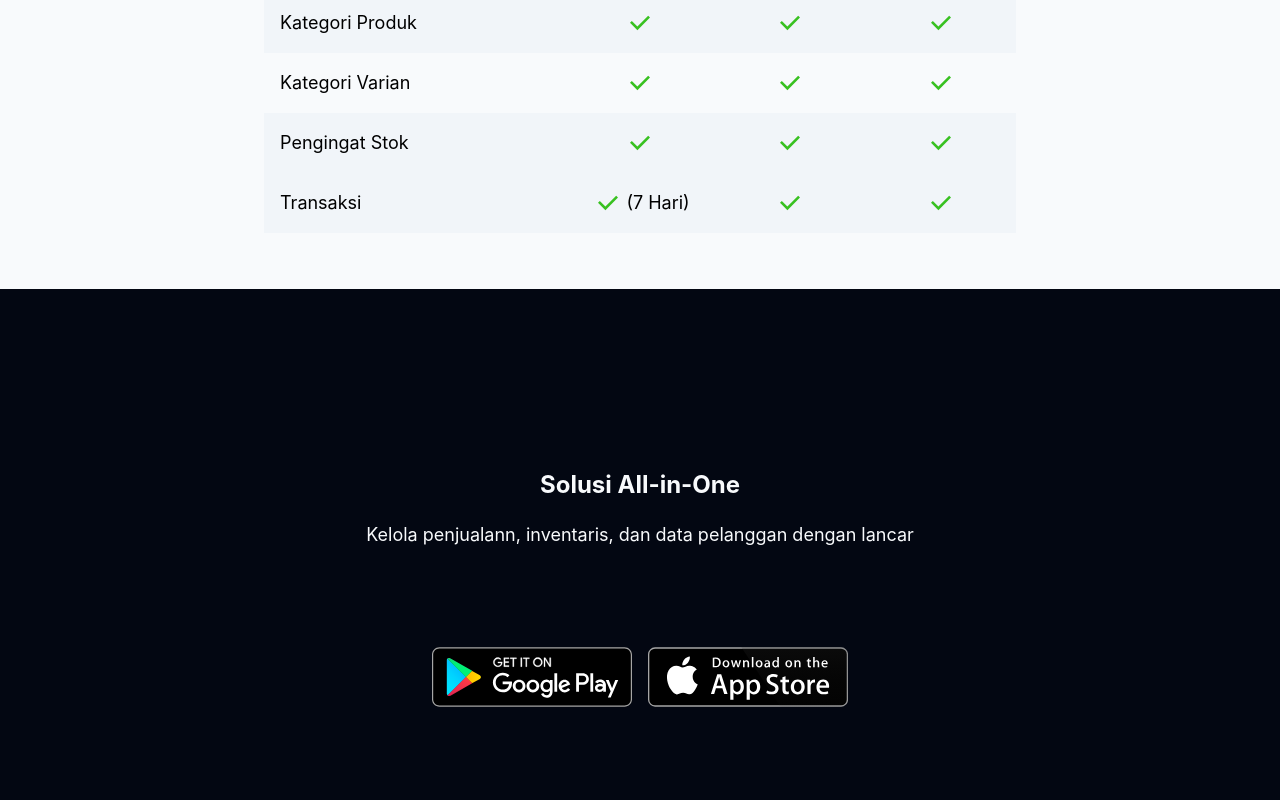
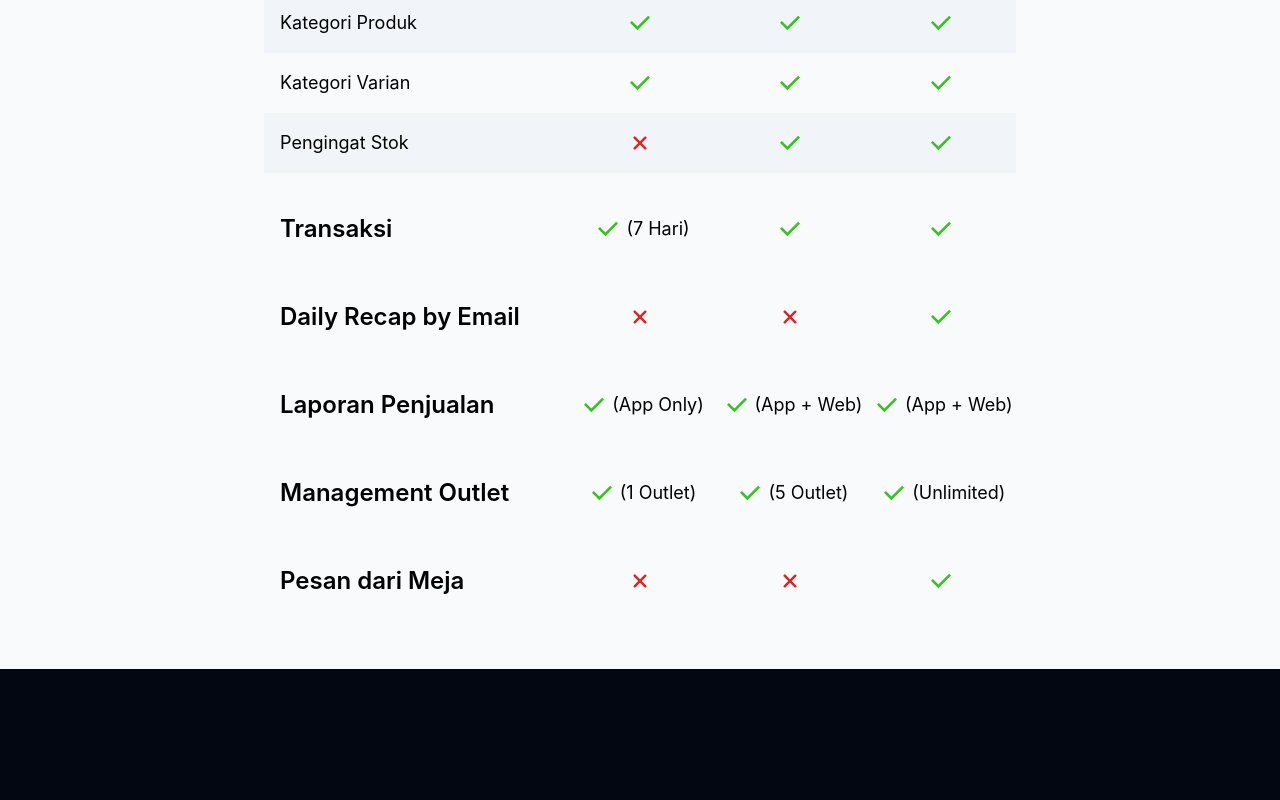
Before and after one commit to kevinkeits/serenePOS-landing, a React (Create React App) app: page / in a window 1280 px wide. Shown: the part 4180-4980 px from the top of the page. Built offline with nearby package versions, Linux system fonts and the light colour scheme.

Commit message:
upload background and add content

```diff
--- a/src/elements/AddPage.js
+++ b/src/elements/AddPage.js
@@ -6,7 +6,7 @@ const AddPage = () => {
   return (
     <div className='bg-gray-950 py-40'>
       <p className='text-2xl m-5 font-bold text-center text-slate-50'>Solusi All-in-One</p>
-      <p className='m-5 text-lg text-center text-slate-50'>Kelola penjualann, inventaris, dan data pelanggan dengan lancar</p>
+      <p className='m-5 text-lg text-center text-slate-50'>Kelola penjualan, inventaris, dan data pelanggan dengan lancar</p>
       <div className='flex justify-center items-center'>
         <img src={googleplay} alt="Google Play" class="m-2"/>
         <img src={appstore} alt="App Store" class="m-2"/>
--- a/src/elements/FooterPage.js
+++ b/src/elements/FooterPage.js
@@ -17,7 +17,7 @@ const FooterPage = () => {
           <p className='text-slate-50'>Copyright © 2024. PT Teman Digital Indonesia. All Rights Reserved.</p>
         </div>
         <div className='flex px-2 py-2'>
-          <img src={insta} alt="App Store" class="m-2 w-8 h-8"/>
+          <a href='https://www.instagram.com/serenitycoffee.id/' target='_blank'><img src={insta} alt="App Store" class="m-2 w-8 h-8"/></a>
           <img src={linkedin} alt="App Store" class="m-2 w-8 h-8"/>
         </div>
 
--- a/src/elements/HargaPage.js
+++ b/src/elements/HargaPage.js
@@ -131,7 +131,7 @@ const HargaPage = () => {
           <p className='p-2 text-lg'>Absensi</p>
         </div>
         <div className=' flex justify-center bg-slate-100 h-full items-center'>
-          <img src={ceklis} alt="Check" class="w-5 h-5 m-2"/>
+          <img src={cross} alt="cross" class="w-5 h-5 m-2"/>
         </div>
         <div className=' flex justify-center bg-slate-100 h-full items-center'>
           <img src={ceklis} alt="Check" class="w-5 h-5 m-2"/>
@@ -143,7 +143,7 @@ const HargaPage = () => {
           <p className='p-2 text-lg'>Pengaturan Karyawan</p>
         </div>
         <div className=' flex justify-center h-full items-center'>
-          <img src={ceklis} alt="Check" class="w-5 h-5 m-2"/>
+          <img src={cross} alt="cross" class="w-5 h-5 m-2"/>
         </div>
         <div className=' flex justify-center h-full items-center'>
           <img src={ceklis} alt="Check" class="w-5 h-5 m-2"/>
@@ -160,7 +160,7 @@ const HargaPage = () => {
           <p className='p-2 text-lg'>Database Pelanggan</p>
         </div>
         <div className=' flex justify-center bg-slate-100 h-full items-center'>
-          <img src={ceklis} alt="Check" class="w-5 h-5 m-2"/>
+          <img src={cross} alt="cross" class="w-5 h-5 m-2"/>
         </div>
         <div className=' flex justify-center bg-slate-100 h-full items-center'>
           <img src={ceklis} alt="Check" class="w-5 h-5 m-2"/>
@@ -172,7 +172,7 @@ const HargaPage = () => {
           <p className='p-2 text-lg'>Loyalty Program</p>
         </div>
         <div className=' flex justify-center h-full items-center'>
-          <img src={ceklis} alt="Check" class="w-5 h-5 m-2"/>
+          <img src={cross} alt="cross" class="w-5 h-5 m-2"/>
         </div>
         <div className=' flex justify-center h-full items-center'>
           <img src={ceklis} alt="Check" class="w-5 h-5 m-2"/>
@@ -213,20 +213,7 @@ const HargaPage = () => {
           <p className='p-2 text-lg'>Pengingat Stok</p>
         </div>
         <div className=' flex justify-center bg-slate-100 h-full items-center'>
-          <img src={ceklis} alt="Check" class="w-5 h-5 m-2"/>
-        </div>
-        <div className=' flex justify-center bg-slate-100 h-full items-center'>
-          <img src={ceklis} alt="Check" class="w-5 h-5 m-2"/>
-        </div>
-        <div className=' flex justify-center bg-slate-100 h-full items-center'>
-          <img src={ceklis} alt="Check" class="w-5 h-5 m-2"/>
-        </div>
-        <div className='p-2 col-span-2 bg-slate-100'>
-          <p className='p-2 text-lg'>Transaksi</p>
-        </div>
-        <div className=' flex justify-center bg-slate-100 h-full items-center'>
-          <img src={ceklis} alt="Check" class="w-5 h-5 m-2"/>
-          <p className='text-center text-lg'>(7 Hari)</p>
+          <img src={cross} alt="cross" class="w-5 h-5 m-2"/>
         </div>
         <div className=' flex justify-center bg-slate-100 h-full items-center'>
           <img src={ceklis} alt="Check" class="w-5 h-5 m-2"/>
@@ -235,6 +222,83 @@ const HargaPage = () => {
           <img src={ceklis} alt="Check" class="w-5 h-5 m-2"/>
         </div>
       </div>
+      <div className='p-2 m-2 h-full rounded-lg grid grid-cols-5 items-center lg:mx-28 '>
+        <div className='p-2 col-span-2'>
+          <p className='p-2 font-semibold text-2xl'>Transaksi</p>
+        </div>
+        <div className=' flex justify-center h-full items-center'>
+          <img src={ceklis} alt="Check" class="w-5 h-5 m-2"/>
+          <p className='text-center text-lg'>(7 Hari)</p>
+        </div>
+        <div className=' flex justify-center h-full items-center'>
+          <img src={ceklis} alt="Check" class="w-5 h-5 m-2"/>
+        </div>
+        <div className=' flex justify-center h-full items-center'>
+          <img src={ceklis} alt="Check" class="w-5 h-5 m-2"/>
+        </div>
+      </div>
+      <div className='p-2 m-2 h-full rounded-lg grid grid-cols-5 items-center lg:mx-28 '>
+        <div className='p-2 col-span-2'>
+          <p className='p-2 font-semibold text-2xl'>Daily Recap by Email</p>
+        </div>
+        <div className=' flex justify-center h-full items-center'>
+          <img src={cross} alt="cross" class="w-5 h-5 m-2"/>
+        </div>
+        <div className=' flex justify-center h-full items-center'>
+          <img src={cross} alt="cross" class="w-5 h-5 m-2"/>
+        </div>
+        <div className=' flex justify-center h-full items-center'>
+          <img src={ceklis} alt="Check" class="w-5 h-5 m-2"/>
+        </div>
+      </div>
+      <div className='p-2 m-2 h-full rounded-lg grid grid-cols-5 items-center lg:mx-28 '>
+        <div className='p-2 col-span-2'>
+          <p className='p-2 font-semibold text-2xl'>Laporan Penjualan</p>
+        </div>
+        <div className=' flex justify-center h-full items-center'>
+          <img src={ceklis} alt="Check" class="w-5 h-5 m-2"/>
+          <p className='text-center text-lg'>(App Only)</p>
+        </div>
+        <div className=' flex justify-center h-full items-center'>
+          <img src={ceklis} alt="Check" class="w-5 h-5 m-2"/>
+          <p className='text-center text-lg'>(App + Web)</p>
+        </div>
+        <div className=' flex justify-center h-full items-center'>
+          <img src={ceklis} alt="Check" class="w-5 h-5 m-2"/>
+          <p className='text-center text-lg'>(App + Web)</p>
+        </div>
+      </div>
+      <div className='p-2 m-2 h-full rounded-lg grid grid-cols-5 items-center lg:mx-28 '>
+        <div className='p-2 col-span-2'>
+          <p className='p-2 font-semibold text-2xl'>Management Outlet</p>
+        </div>
+        <div className=' flex justify-center h-full items-center'>
+          <img src={ceklis} alt="Check" class="w-5 h-5 m-2"/>
+          <p className='text-center text-lg'>(1 Outlet)</p>
+        </div>
+        <div className=' flex justify-center h-full items-center'>
+          <img src={ceklis} alt="Check" class="w-5 h-5 m-2"/>
+          <p className='text-center text-lg'>(5 Outlet)</p>
+        </div>
+        <div className=' flex justify-center h-full items-center'>
+          <img src={ceklis} alt="Check" class="w-5 h-5 m-2"/>
+          <p className='text-center text-lg'>(Unlimited)</p>
+        </div>
+      </div>
+      <div className='p-2 m-2 h-full rounded-lg grid grid-cols-5 items-center lg:mx-28 '>
+        <div className='p-2 col-span-2'>
+          <p className='p-2 font-semibold text-2xl'>Pesan dari Meja</p>
+        </div>
+        <div className=' flex justify-center h-full items-center'>
+          <img src={cross} alt="cross" class="w-5 h-5 m-2"/>
+        </div>
+        <div className=' flex justify-center h-full items-center'>
+          <img src={cross} alt="cross" class="w-5 h-5 m-2"/>
+        </div>
+        <div className=' flex justify-center h-full items-center'>
+          <img src={ceklis} alt="Check" class="w-5 h-5 m-2"/>
+        </div>
+      </div>
     </div>
   )
 }
--- a/src/elements/Navbar.js
+++ b/src/elements/Navbar.js
@@ -1,4 +1,5 @@
 import React from 'react'
+import hamburgmenu from '../assets/icon/hamburger-menu-svgrepo-com.svg'
 
 const Navbar = () => {
   return (
@@ -13,6 +14,7 @@ const Navbar = () => {
         <p className='text-sm text-white mx-2 py-2 px-4 border-white border rounded-full'>Masuk</p>
         <p className='text-sm mx-2 py-2 px-4 bg-white text-black rounded-full'>Daftar</p>
       </div>
+      <img src={hamburgmenu} alt="Menu" class="h-5 w-5 mx-4 md:hidden"/>
     </div>
   )
 }
```
Also changed, not shown: src/assets/icon/hamburger-menu-svgrepo-com.svg, 1 other file (tests, documents, lock files or other folders).
